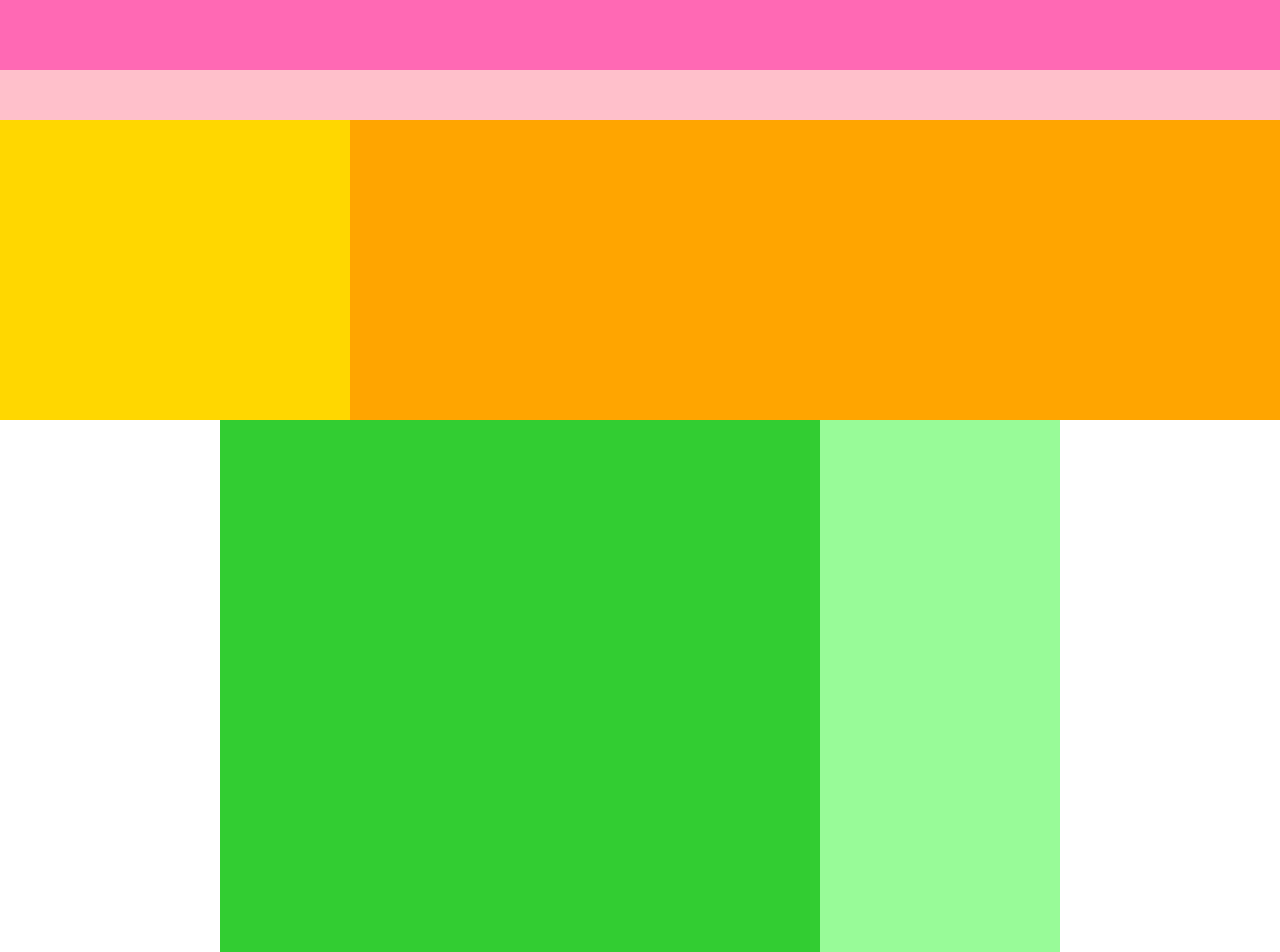
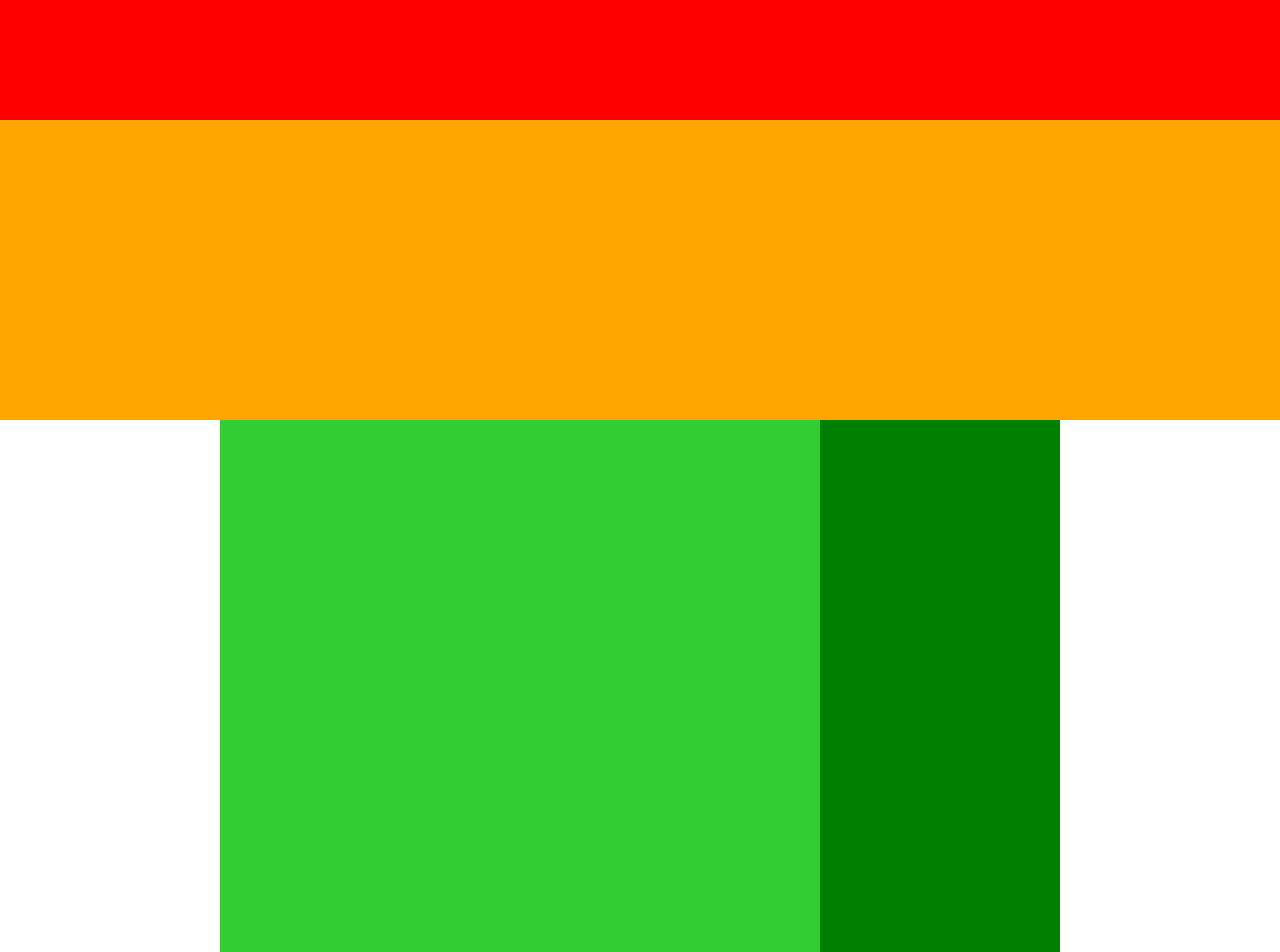
Before and after one commit to asseysanzen/caravan, a plain HTML site: page chapter4_exercise.html in a window 1280 px wide. Shown: the top 952 px of the page. Drawn offline with Linux system fonts and the light colour scheme.

Commit message:
[finish] 2-4

```diff
--- a/chapter4_exercise.html
+++ b/chapter4_exercise.html
@@ -2,20 +2,16 @@
 <html>
 <head>
   <meta charset="UTF-8">
-  <link rel="stylesheet" href="style.css">
-  <title>CARAVAN</title>
+  <link rel="stylesheet" href="chapter4_exercise.css">
+  <title>第4章演習</title>
 </head>
 <body>
-	<div class="header">
-		<div class="header-top"></div>
-		<div class="header-bottom"></div>
-	</div>
-	<div class="main-visual">
-		<div class="main-visual-content"></div>
-	</div>
+	<div class="header"></div>
+	<div class="main-visual"></div>
 	<div class="main clearfix">
-		<div class="blog"></div>
-		<div class="sidebar"></div>
+		<div class="sidebar-left"></div>
+    	<div class="blog"></div>
+    	<div class="sidebar-right"></div>
 	</div>
 	<div class="footer"></div>
 </body>
```
